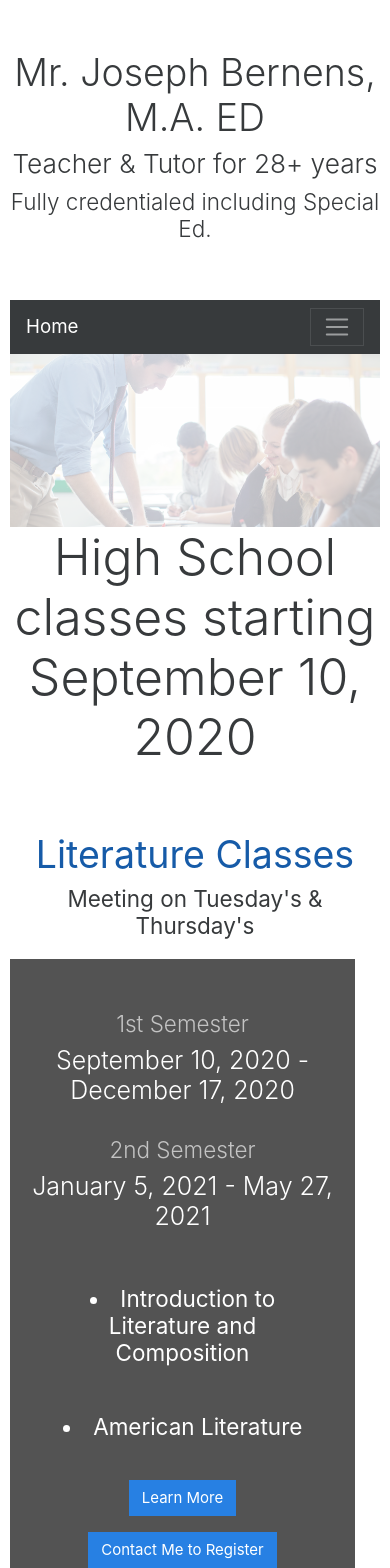
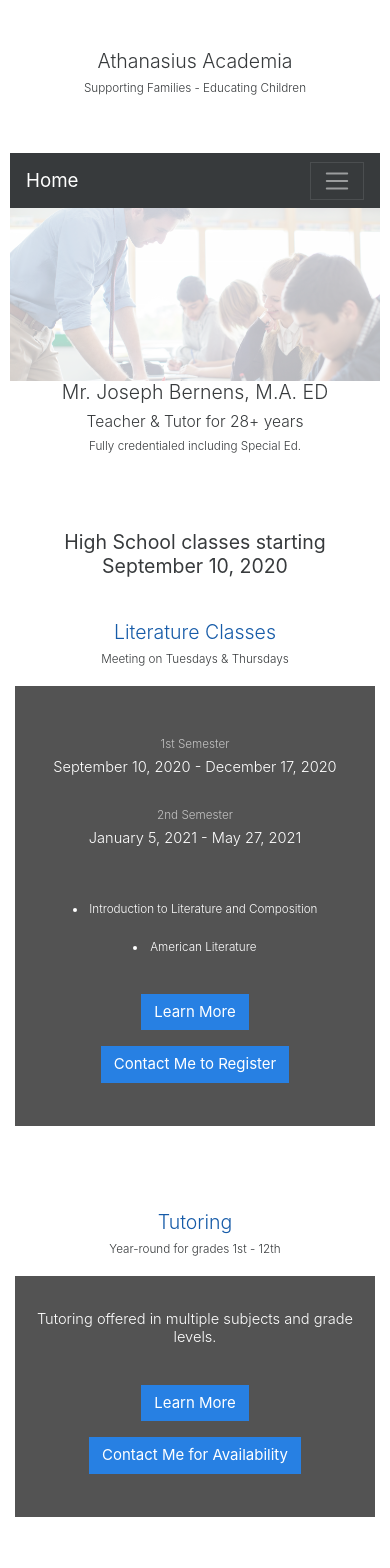
Before and after one commit to maryredlinger/joe-b-site, a React (Create React App) app: page / in a window 390 px wide. Shown: the top 1568 px of the page. Built offline with nearby package versions, Linux system fonts and the light colour scheme.

Commit message:
so much styling baby

```diff
--- a/src/App.css
+++ b/src/App.css
@@ -61,7 +61,6 @@ body {
 
 .colorWhite {
   color: white;
-  font-size: 20px;
 }
 
 .HomeDisplay{
@@ -102,7 +101,9 @@ body {
   display: flex;
   flex-direction: column;
   padding-bottom: 50px;
-  margin-left: 30px;
+  margin-left: 20px;
+  margin-right: 20px;
+
 }
 
 .contactName {
@@ -186,7 +187,7 @@ div.transbox {
 
 }
 .overlayer {
-  height: 270px;
+  height: 150px;
 }
 
 @media screen and (min-width: 48em) {
@@ -224,8 +225,8 @@ div.transbox {
 
 .classesBox{
   background-color: rgb(41, 41, 41, 0.8);
-  margin-right: 25px;
-  margin-left: 25;
+  margin-right: 20px;
+  margin-left: 20px;
   margin-top: 20px;
   margin-bottom: 50px;
   padding-top: 35px;
@@ -236,7 +237,6 @@ div.transbox {
 
 .classesText{
   color: white;
-  font-size: 25px;
 }
 
 .topText{
@@ -360,3 +360,50 @@ div.transbox {
   align-items: baseline;
   justify-content: space-around;
 }
+
+.bookFlex{
+  display: flex;
+  justify-content: left;
+  flex-wrap: wrap;
+}
+
+.responsiveText{
+  font-size:5vw;
+}
+
+.responsiveText3{
+  font-size: 3vw;
+}
+
+.responsiveText2{
+  font-size: 4vw;
+}
+
+@media only screen and (max-width: 48em) {
+  h1{
+    font-size: 5vw;
+  }
+  h2{
+    font-size: 4.25vw;
+  }
+  h3{
+    font-size: 3.75vw;
+  }
+  h4{
+    font-size: 3vw;
+  }
+  h5{
+    font-size: 2.25vw;
+  }
+  .classesBox{
+    background-color: rgb(41, 41, 41, 0.8);
+    margin-right: 5px;
+    margin-left: 5px;
+    margin-top: 20px;
+    margin-bottom: 50px;
+    padding-top: 35px;
+    padding-bottom: 35px;
+    padding-right: 15px;
+    padding-left: 15px;
+  }
+}
--- a/src/App.js
+++ b/src/App.js
@@ -21,10 +21,14 @@ import Tutoring from './pages/Tutoring.js'
 function App() {
   return (
     <div className="App">
-      <div className="headerPad">
+      {/*<div className="headerPad">
         <h1>Mr. Joseph Bernens, M.A. ED</h1>
         <h3>Teacher & Tutor for 28+ years</h3>
         <h4>Fully credentialed including Special Ed.</h4>
+  </div>*/}
+      <div className="headerPad">
+        <h1>Athanasius Academia</h1>
+        <h4>Supporting Families - Educating Children</h4>
       </div>
       <div>
         < NavBar />
--- a/src/pages/Classes.js
+++ b/src/pages/Classes.js
@@ -7,63 +7,108 @@ const Classes = () => {
             <div className="imgContainer">
                 <img className="coursesImage" src="/courses.jpg"></img>
                     <div className="btnFlex">
-                <Link href="/classes/#introduction"><button className="btnTop btn btn-primary">Introduction to <br />Literature and Composition</button></Link>
-                <Link href="/classes/#american"><button className="btn btn-primary btnTop">American Literature</button></Link>
+                        <Link href="/classes/#introduction">
+                            <button className="btnTop btn btn-primary">Introduction to <br />Literature and Composition</button>
+                            </Link>
+                        <Link href="/classes/#american">
+                            <button className="btn btn-primary btnTop">American Literature</button>
+                        </Link>
 
-                <Link href="/contact"><button className="btnTop btn btn-primary">Register for Course</button></Link>
+                        <Link href="/contact">
+                            <button className="btnTop btn btn-primary">Register for Course</button>
+                        </Link>
                     </div>
             </div>
             <br></br>
             <br></br>
             <div >
                 <div id="introduction" className="coursesBody">
-                    <h1 className="blue"><b>Introduction to Literature and Composition</b><br />                     <h3 className="black">This course meets Tuesday and Thursdays</h3></h1>
+                    <h1 className="blue"><b>Introduction to Literature and Composition</b><br />
+                    <h3 className="black">This course meets Tuesday and Thursdays</h3></h1>
                     <h4>September 10, 2020 - December 17, 2020</h4>
                     <h4>&</h4>
                     <h4>January 5, 2021 - May 27, 2021</h4>
                     <br/>
-
-
                     <h3>This year-long survey of literature features short stories, poetry, novels and drama. While effectively annotating texts and examining literary devices, students will practice writing fundamentals. Critical writing will include analytical essays, creative writing, reflective writing, use of MLA Style. Includes grammar review.</h3>
                     <br />
-
-
                     <br />
                     <div className="coursesText2">
-                    <h2>Texts</h2>
+                        <h2><b>Texts</b></h2>
                         <br />
                         <h4><li>Campbell, Janice, <i>Introduction to Literature: English 1</i></li></h4>
                         <h5>ISBN-10: 1613220235</h5>
-                    <Link href="https://everydayeducation.com/products/e1-introduction-to-literature-english-1"><button className="btn btn-primary">View Book Online Here</button></Link>
-                    <h4><li>Hanbury King,<i> Writing Skills Book 2, Grades 9-12,</i> Educators Publishing Service, Inc.</li></h4>
+                        <div className="bookFlex">
+                            <Link href="https://everydayeducation.com/products/e1-introduction-to-literature-english-1">
+                                <button className="btn btn-outline-primary">Available on Everyday Education</button>
+                            </Link>
+                            <Link href="https://www.ebay.com/itm/203083976537?chn=ps&norover=1&mkevt=1&mkrid=711-117182-37290-0&mkcid=2&itemid=203083976537&targetid=935694488106&device=c&mktype=pla&googleloc=9061215&poi=&campaignid=10828927432&mkgroupid=110336956527&rlsatarget=pla-935694488106&abcId=9300396&merchantid=6296724&gclid=Cj0KCQjws536BRDTARIsANeUZ589yKOpo0HPveSpB3uzQYSeQmcfxD_t-xjyKDXAasXp7Qk0pYfZ0ugaAo3BEALw_wcB">
+                                <button className="btn btn-outline-primary">Available on Ebay</button>
+                            </Link>
+                        </div>
+                        <h4><li>Hanbury King,<i> Writing Skills Book 2, </i> Educators Publishing Service, Inc.</li></h4>
                         <h5>ISBN: 978-0-8388-2566-2 </h5>
-                    <Link href="https://setonbooks.com/writing/1541-writing-skills-book-2-grades-7-8.html"><button className="btn btn-primary">View Book Online Here</button></Link>
-                    <h4><li>Warriner's English Grammer and Composition, 4th Level, 1977 edition.</li></h4>
+                        <div className="bookFlex">
+                            <Link href="https://setonbooks.com/writing/1541-writing-skills-book-2-grades-7-8.html">
+                                <button className="btn btn-outline-primary">Available on Everyday Education</button>
+                            </Link>
+                            <Link href="https://www.ebay.com/i/193586885689?chn=ps&norover=1&mkevt=1&mkrid=711-117182-37290-0&mkcid=2&itemid=193586885689&targetid=941893722642&device=c&mktype=pla&googleloc=9061215&poi=&campaignid=10832533886&mkgroupid=113472711784&rlsatarget=pla-941893722642&abcId=9300397&merchantid=100441743&gclid=Cj0KCQjws536BRDTARIsANeUZ5_-h-WXkG2yTDU02Y4YnjqIgLvbKM72DbXDMObYw14iWfZ4SVn9-zYaApXdEALw_wcB">
+                                <button className="btn btn-outline-primary">Available on Ebay</button>
+                            </Link>
+                            <Link href="https://www.amazon.com/Writing-Skills-Book-Diana-Hanbury/dp/0838825664">
+                                <button className="btn btn-outline-primary">Available on Amazon</button>
+                            </Link>
+                        </div>
+                        <h4><li>Warriner's English Grammar and Composition, 4th Level, 1977 edition.</li></h4>
                         <h5>ISBN-13: 978-0153119033</h5>
-                    <h4><li>Warriner's English Grammar & Composition 4th Course Text Key</li></h4>
+                        <div className="bookFlex">
+                        <Link href="https://www.ebay.com/p/2523177?iid=143515569659&chn=ps&norover=1&mkevt=1&mkrid=711-117182-37290-0&mkcid=2&itemid=143515569659&targetid=941893663842&device=c&mktype=pla&googleloc=9061215&poi=&campaignid=10832533886&mkgroupid=113472711784&rlsatarget=pla-941893663842&abcId=9300397&merchantid=107435593&gclid=Cj0KCQjws536BRDTARIsANeUZ5-vj5JmmFgv-ZN0vphOoFzKI4Lrzezsj9K0lYDUZQHqZFTr-3vXe1saApM_EALw_wcB"><button className="btn btn-outline-primary">Available on Ebay</button></Link>
+                        <Link href="https://www.amazon.com/Warriners-English-Grammar-Composition-Course/dp/0153119039"><button className="btn btn-outline-primary">Available on Amazon</button></Link>
+                        </div>
+                        <h4><li>Warriner's English Grammar & Composition 4th Course Text Key <b className="blue">*OPTIONAL </b></li></h4>
+                        <div className="bookFlex">
+                        <Link href="https://setonbooks.com/english/1610-warriner-s-english-grammar-composition-4th-course-text-key.html"><button className="btn btn-outline-primary">Available on Seaton</button></Link>
+                        </div>
                     </div>
                 <br></br>
-                   <br></br><h2>This course costs $480 / semester</h2><h6>**Sibling Discount Available**</h6><Link href="/contact"><button className="btn btn-primary">Register for Course Here</button></Link><Link href="./Introduction.docx"><button className="btn btn-primary">View Course Brochure</button></Link>
+                   <br></br><h2>$480 / semester</h2><h6>**Sibling Discount Available**</h6><Link href="/contact"><button className="btn btn-primary">Register for Course</button></Link><Link href="./Introduction.docx"><button className="btn btn-primary">View Course Brochure</button></Link>
                 </div>
 
                 <div id="american" className="coursesBody">
-                <h1 className="blue"><b>American Literature</b><br />     <h3 className="black">This course meets Tuesday and Thursdays</h3></h1>
+                <h1 className="blue"><b>American Literature</b><br />
+                     <h3 className="black">This course meets Tuesday and Thursdays</h3>
+                </h1>
                 <h4>September 10, 2020 - December 17, 2020</h4>
                 <h4>&</h4>
                 <h4>January 5, 2021 - May 27, 2021</h4>
                 <br/>
                 <br />
                 <h3>This yearlong course surveys American literature through its literary periods. Through effective annotation of texts and examination of literary devices, students will engage in writing. Critical writing will include analytical essays, creative writing, reflective writing, use of MLA Style. </h3>
+                <br />
                 <div className="coursesText2">
-                    <h2>Texts</h2>
+                    <h2><b>Texts</b></h2>
                     <br />
-                    <h4><li>Campbell, Janice, <i>American Literature: English 3</i></li></h4>
-
-                    <Link href="https://everydayeducation.com/products/e3-american-literature-english-3"><button className="btn btn-primary">View Book Online Here</button></Link>
+                    <h4>
+                        <li>Campbell, Janice, <i>American Literature: English 3</i></li>
+                    </h4>
+                    <div className="bookFlex">
+                        <Link href="https://everydayeducation.com/products/e3-american-literature-english-3">
+                            <button className="btn btn-outline-primary">Available on Everyday Education</button>
+                        </Link>
+                        <Link href="https://www.christianbook.com/excellence-in-literature-american/janice-campbell/9781623411855/pd/411855">
+                            <button className="btn btn-outline-primary">Available on Christian Book</button>
+                        </Link>
                     </div>
-                   <br></br><h2>This course costs $480 / semester</h2><h6>**Sibling Discount Available**</h6><Link href="/contact"><button className="btn btn-primary">Register for Course Here</button></Link><Link href="./american.docx"><button className="btn btn-primary">View Course Brochure</button></Link>
                 </div>
-
+                   <br></br>
+                   <h2><b>$480 / semester</b></h2>
+                   <h6>**Sibling Discount Available**</h6>
+                   <Link href="/contact">
+                       <button className="btn btn-primary">Register for Course</button>
+                    </Link>
+                    <Link href="./american.docx">
+                        <button className="btn btn-primary">View Course Brochure</button>
+                    </Link>
+                </div>
             </div>
         </div>
     )
--- a/src/pages/Home.js
+++ b/src/pages/Home.js
@@ -8,27 +8,29 @@ const Home = () => {
             <div className="imgContainer">
                 <img src="./teacher.jpg" className="HomeImg wrapper"></img>
                 <div className="imgOverlayer overlayer">
-                    <h2 className="homeh2">High School classes starting <br/>September 10, 2020</h2>
-                    {/*<h3 className="homeh3">This school year, I will be offering two High School level Literature classes on Tuesday's & Thursday's beginning September 10, 2020 and ending May 27, 2021</h3>*/}
+                    <h2 className="responsiveText">Mr. Joseph Bernens, M.A. ED</h2>
+                    <h4 className="responsiveText2">Teacher & Tutor for 28+ years</h4>
+                    <h5 className="responsiveText3">Fully credentialed including Special Ed.</h5>
                 </div>
             </div>
 
-            <h1 className="topText"><b>Literature Classes</b></h1>
-            <h4 className=""><b>Meeting on Tuesday's & Thursday's</b></h4>
+            <h1><b>High School classes starting <br/>September 10, 2020</b></h1>
+            <h1 className="topText ">Literature Classes</h1>
+            <h4 className="">Meeting on Tuesdays & Thursdays</h4>
             <div className="classesBox">
                 <div className="row">
                 <div className="col-md-6 col-sm-12 mt-3">
                 <h4 className="semesterText">1st Semester</h4>
-                    <h2 className="classesText">September 10, 2020 - December 17, 2020</h2>
+                    <h3 className="classesText">September 10, 2020 - December 17, 2020</h3>
                     <br></br>
                     <h4 className="semesterText">2nd Semester</h4>
-                    <h2 className="classesText">January 5, 2021 - May 27, 2021</h2>
+                    <h3 className="classesText">January 5, 2021 - May 27, 2021</h3>
                 </div>
                 <div className="col-md-6 col-sm-12 mt-3 mb-3">
                 <br />
-                <Link href="/classes/#introduction"><h4 className="white"><li><b>Introduction to Literature and Composition</b></li></h4></Link>
-                <br />
-                <Link href="/classes/#american"><h4 className="white"><li><b>American Literature</b></li></h4></Link>
+                <Link href="/classes/#introduction"><h4 className="white"><li>Introduction to Literature and Composition</li></h4></Link>
+
+                <Link href="/classes/#american"><h4 className="white"><li>American Literature</li></h4></Link>
 
 
 
@@ -38,24 +40,24 @@ const Home = () => {
                 <Link href="/contact"><buttonc className="btn btn-primary">Contact Me to Register</buttonc></Link>
             </div>
 
-            <h1 className="topText"><b>Tutoring</b></h1>
-            <h4 className=""><b>Year-round for grades 1st - 12th</b></h4>
+            <h1 className="topText ">Tutoring</h1>
+            <h4 className="">Year-round for grades 1st - 12th</h4>
             <div className="classesBox">
+                {/*
                 <div className="row">
                     <div className="col-md-6 col-sm-12 mt-3">
                         <h4 className="white coursesText2"><li>English Language Arts</li></h4>
                         <h4 className="white coursesText2"><li>Reading & Writing</li></h4>
-                    <h4 className="white coursesText2"><li>Math</li></h4>
-                    <h4 className="white coursesText2"><li>Science</li></h4>
 
                     </div>
                     <div className="col-md-6 col-sm-12 mt-3 mb-3">
-                    <h4><li className="white coursesText2">Social Studies</li></h4>
                         <h4><li className="white coursesText2">Test Prep & Study Skills</li></h4>
-                    <h4><li className="white coursesText2">Acting & Public Speaking</li></h4>
-                    <h4><li className="white coursesText2">Theatre & Drama</li></h4>
+                        <h4><li className="white coursesText2">And More!</li></h4>
                     </div>
                 </div>
+                */}
+                <h3 className="white">Tutoring offered in multiple subjects and grade levels.</h3>
+                <br />
                 <Link href="/tutoring"><button className="btn btn-primary ">Learn More</button></Link>
                 <Link href="/contact"><buttonc className="btn btn-primary">Contact Me for Availability</buttonc></Link>
 
--- a/src/pages/NavBar.js
+++ b/src/pages/NavBar.js
@@ -13,7 +13,7 @@ const NavBar = () => {
                     <NavItem className="">
                         <Link href="/about" className="colorWhite">About</Link>
                     </NavItem>
-                    <NavDropdown className="colorWhite" title="Offerings">
+                    <NavDropdown className="" title="Offerings">
                         <NavDropdown.Item href="/classes">Classes</NavDropdown.Item>
                         <NavDropdown.Item href="/tutoring">Tutoring</NavDropdown.Item>
                     </NavDropdown>
--- a/src/pages/Tutoring.js
+++ b/src/pages/Tutoring.js
@@ -31,7 +31,7 @@ const Tutoring = () => {
                         <h4 className="coursesText2">✓ Reading Skills</h4>
                     </div>
                 </div>
-                   <br></br><h2>Private tutoring costs $35 / hour</h2><h6>**Sibling Discount Available**</h6><Link href="/contact"><button className="btn btn-primary">Contact Me for Availability</button></Link>
+                   <br></br><h2>$35 / hour</h2><h6>**Sibling Discount Available**</h6><Link href="/contact"><button className="btn btn-primary">Contact Me for Availability</button></Link>
                 </div>
             </div>
             <div id="9-12" >
@@ -52,7 +52,7 @@ const Tutoring = () => {
                         <h4 className="coursesText2">✓ Test Preparation</h4>
                     </div>
                 </div>
-                   <br></br><h2>Private tutoring costs $50 / hour</h2><h6>**Sibling Discount Available**</h6><Link href="/contact"><button className="btn btn-primary">Contact Me for Availability</button></Link>
+                   <br></br><h2>$50 / hour</h2><h6>**Sibling Discount Available**</h6><Link href="/contact"><button className="btn btn-primary">Contact Me for Availability</button></Link>
                 </div>
             </div>
 
```
Also changed, not shown: src/pages/Contact.js (+5 -6 lines). Lines whose indentation alone changed are shown as unchanged.
